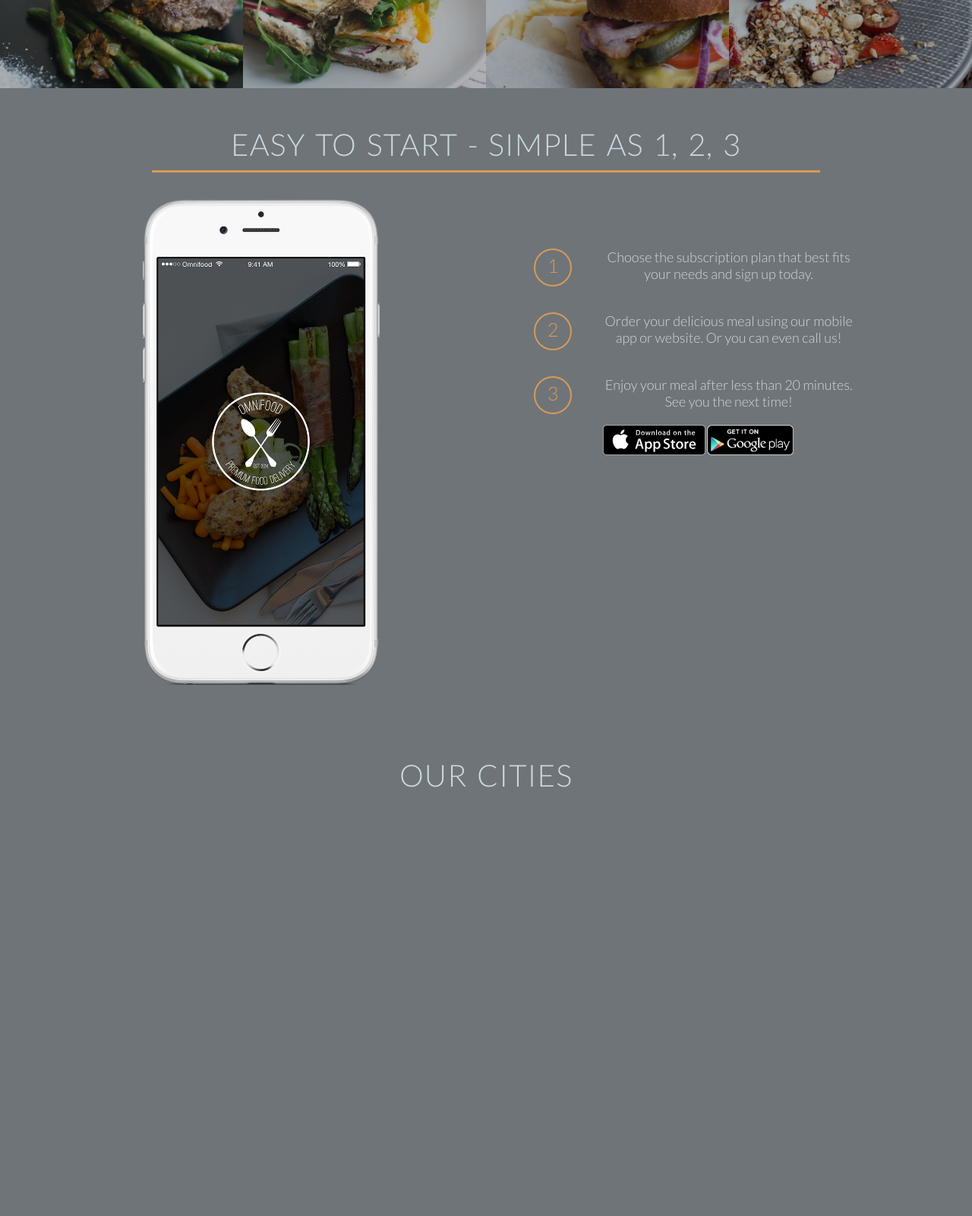
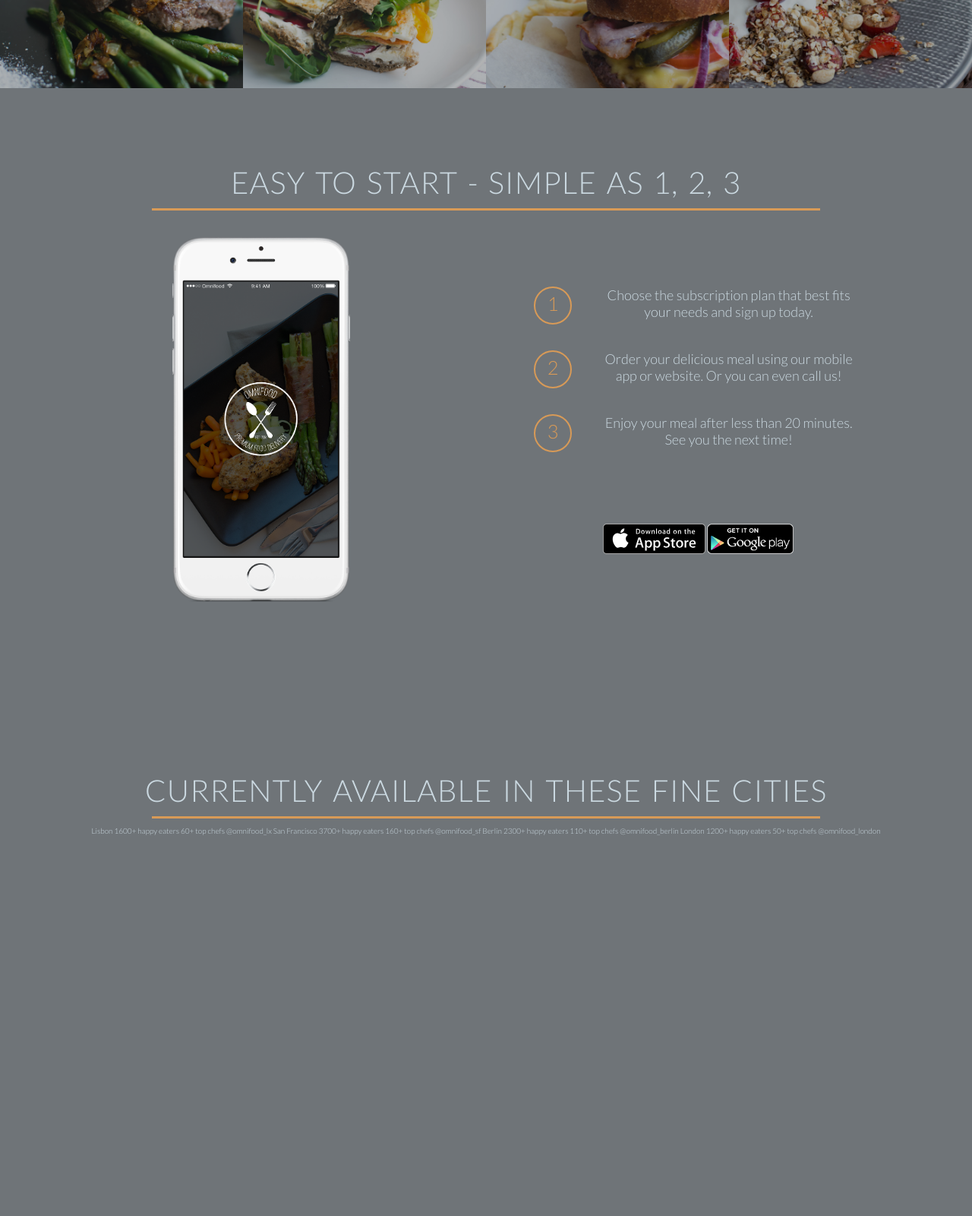
Before and after one commit to JamesStryker/Omnifood-Contents, a plain HTML site: page index.html in a window 1280 px wide. Shown: the part 1840-3440 px from the top of the page at 76% size. Drawn offline with nearby package versions, Linux system fonts and the light colour scheme.

Commit message:
updated vendor section

```diff
--- a/index.html
+++ b/index.html
@@ -1,5 +1,6 @@
 <!DOCTYPE html>
 <html lang="en">
+
 <head>
     <meta charset="UTF-8">
     <meta name="viewport" content="width=device-width, initial-scale=1.0">
@@ -7,13 +8,16 @@
     <meta name="description" content="Omnifood is a healthy alternative to fast food">
 
     <link rel="preconnect" href="https://fonts.gstatic.com">
-    <link href="https://fonts.googleapis.com/css2?family=Lato:ital,wght@0,100;0,300;0,400;0,700;1,100;1,300;1,400;1,700&display=swap" rel="stylesheet">
+    <link
+        href="https://fonts.googleapis.com/css2?family=Lato:ital,wght@0,100;0,300;0,400;0,700;1,100;1,300;1,400;1,700&display=swap"
+        rel="stylesheet">
 
     <link rel="stylesheet" href="vendor/css/Grid.css">
     <link rel="stylesheet" href="resources/css/styles.css">
 
     <title>OmniFoods</title>
 </head>
+
 <body>
     <header>
         <nav>
@@ -29,8 +33,8 @@
         </nav>
         <div class="hero-text-box">
             <h1>Say Goodbye to Junk</h1>
-                <a class="btn btn-full"href="#">Healthy Receipes</a>
-                <a class="btn btn-ghost"href="#">Show me more</a>
+            <a class="btn btn-full" href="#">Healthy Receipes</a>
+            <a class="btn btn-ghost" href="#">Show me more</a>
         </div>
     </header>
     <main>
@@ -39,7 +43,8 @@
                 <h2>Get food fast &mdash; not fast food</h2>
                 <hr class="line">
                 <p class="long-text">
-                    Hello, we’re Omnifood, your new premium food delivery service. We know you’re always busy. No time for cooking. So let us take care of that, we’re really good at it, we promise!
+                    Hello, we’re Omnifood, your new premium food delivery service. We know you’re always busy. No time
+                    for cooking. So let us take care of that, we’re really good at it, we promise!
                 </p>
             </div>
             <div class="row">
@@ -48,7 +53,8 @@
                     <h3>Up to 365 days/year</h3>
                     <hr class="line">
                     <p>
-                        Never cook again! We really mean that. Our subscription plans include up to 365 days/year coverage. You can also choose to order more flexibly if that's your style.
+                        Never cook again! We really mean that. Our subscription plans include up to 365 days/year
+                        coverage. You can also choose to order more flexibly if that's your style.
                     </p>
                 </div>
                 <div class="col span-1-of-4 box">
@@ -56,7 +62,8 @@
                     <h3>Ready in 20 minutes</h3>
                     <hr class="line">
                     <p>
-                        You're only twenty minutes away from your delicious and super healthy meals delivered right to your home. We work with the best chefs in each town to ensure that you're 100% happy.
+                        You're only twenty minutes away from your delicious and super healthy meals delivered right to
+                        your home. We work with the best chefs in each town to ensure that you're 100% happy.
                     </p>
                 </div>
                 <div class="col span-1-of-4 box">
@@ -64,7 +71,8 @@
                     <h3>100% organic</h3>
                     <hr class="line">
                     <p>
-                        All our vegetables are fresh, organic and local. Animals are raised without added hormones or antibiotics. Good for your health, the environment, and it also tastes better!
+                        All our vegetables are fresh, organic and local. Animals are raised without added hormones or
+                        antibiotics. Good for your health, the environment, and it also tastes better!
                     </p>
                 </div>
                 <div class="col span-1-of-4 box">
@@ -72,36 +80,44 @@
                     <h3>Order anything</h3>
                     <hr class="line">
                     <p>
-                        We don't limit your creativity, which means you can order whatever you feel like. You can also choose from our menu containing over 100 delicious meals. It's up to you!
+                        We don't limit your creativity, which means you can order whatever you feel like. You can also
+                        choose from our menu containing over 100 delicious meals. It's up to you!
                     </p>
                 </div>
             </div>
         </section>
         <section id="meals">
-           <ul class="meal-showcase">
+            <ul class="meal-showcase clearfix">
                 <li>
-                   <figure class="meal-photo"><img src="resources/css/images/1.jpg" alt="Korean bibimbap with egg and vegetables"></figure>
+                    <figure class="meal-photo"><img src="resources/css/images/1.jpg"
+                            alt="Korean bibimbap with egg and vegetables"></figure>
                 </li>
                 <li>
-                   <figure class="meal-photo"><img src="resources/css/images/2.jpg" alt="Italian pizza with cherry tomatoes"></figure>
+                    <figure class="meal-photo"><img src="resources/css/images/2.jpg"
+                            alt="Italian pizza with cherry tomatoes"></figure>
                 </li>
                 <li>
-                   <figure class="meal-photo"><img src="resources/css/images/3.jpg" alt="Chicken breast steak with vegetables"></figure>
+                    <figure class="meal-photo"><img src="resources/css/images/3.jpg"
+                            alt="Chicken breast steak with vegetables"></figure>
                 </li>
                 <li>
                     <figure class="meal-photo"><img src="resources/css/images/4.jpg" alt="Autumn pumpkin soup"></figure>
                 </li>
                 <li>
-                   <figure class="meal-photo"><img src="resources/css/images/5.jpg" alt="Paleo beef steak with vegetables"></figure>
+                    <figure class="meal-photo"><img src="resources/css/images/5.jpg"
+                            alt="Paleo beef steak with vegetables"></figure>
                 </li>
                 <li>
-                   <figure class="meal-photo"><img src="resources/css/images/6.jpg" alt="Healthy baguette with egg and vegetables"></figure>
+                    <figure class="meal-photo"><img src="resources/css/images/6.jpg"
+                            alt="Healthy baguette with egg and vegetables"></figure>
                 </li>
                 <li>
-                   <figure class="meal-photo"><img src="resources/css/images/7.jpg" alt="Burger with cheddar and bacon"></figure>
+                    <figure class="meal-photo"><img src="resources/css/images/7.jpg"
+                            alt="Burger with cheddar and bacon"></figure>
                 </li>
                 <li>
-                   <figure class="meal-photo"><img src="resources/css/images/8.jpg" alt="Granola with cherries and strawberries"></figure>
+                    <figure class="meal-photo"><img src="resources/css/images/8.jpg"
+                            alt="Granola with cherries and strawberries"></figure>
                 </li>
             </ul>
         </section>
@@ -125,21 +141,44 @@
                         <div>3</div>
                         <p>Enjoy your meal after less than 20 minutes. See you the next time!</p>
                     </div>
-                    <a href="#"><img class="app-btn" src="resources/css/images/download-app.svg" alt="app store button"></a>
-                    <a href="#"><img class="app-btn" src="resources/css/images/download-app-android.png" alt="play store button"></a>
+                    <a href="#"><img class="app-btn" src="resources/css/images/download-app.svg"
+                            alt="app store button"></a>
+                    <a href="#"><img class="app-btn" src="resources/css/images/download-app-android.png"
+                            alt="play store button"></a>
                 </div>
             </div>
         </section>
 
         <section id="cities">
-            <h2>Our cities</h2>
-            <div class="row"></div>
+            <div class="row">
+                <h2>Currently Available in these Fine Cities</h2>
+                <hr class="line">
+            </div>
+            Lisbon
+            1600+ happy eaters
+            60+ top chefs
+            @omnifood_lx
+
+            San Francisco
+            3700+ happy eaters
+            160+ top chefs
+            @omnifood_sf
+
+            Berlin
+            2300+ happy eaters
+            110+ top chefs
+            @omnifood_berlin
+
+            London
+            1200+ happy eaters
+            50+ top chefs
+            @omnifood_london
         </section>
         <section id="signUp">
             <h2>Sign up</h2>
             <div class="row">
                 <!-- Will send form to action later when built -->
-                <form action="#"method="post" class="signUpForm">
+                <form action="#" method="post" class="signUpForm">
                     <div class="container">
 
                         <label for="email"><b>Email</b></label>
@@ -152,10 +191,12 @@
                         <input type="password" placeholder="Repeat Password" name="psw-repeat" required>
 
                         <label>
-                                  <input type="checkbox" checked="checked" name="remember" style="margin-bottom:15px"> Remember me
+                            <input type="checkbox" checked="checked" name="remember" style="margin-bottom:15px">
+                            Remember me
                         </label>
 
-                                <p>By creating an account you agree to our <a href="#" style="color:dodgerblue">Terms & Privacy</a>.</p>
+                        <p>By creating an account you agree to our <a href="#" style="color:dodgerblue">Terms &
+                                Privacy</a>.</p>
 
                         <div class="clearfix">
                             <button type="button" class="cancelbtn">Cancel</button>
@@ -166,7 +207,9 @@
             </div>
         </section>
         <!-- Scroll to Top -->
-       <button onclick="topFunction()" id="scrollTop" title="Go to top"><ion-icon name="arrow-up-outline"></ion-icon></button>
+        <button onclick="topFunction()" id="scrollTop" title="Go to top">
+            <ion-icon name="arrow-up-outline"></ion-icon>
+        </button>
     </main>
 
     <!-- IonIcons link (usage - <ion-icon name="example"></ion-icon> )-->
@@ -174,4 +217,5 @@
     <!-- Main js file -->
     <script src="resources/js/index.js"></script>
 </body>
+
 </html>
--- a/resources/css/_header.scss
+++ b/resources/css/_header.scss
@@ -15,7 +15,7 @@ header{
     text-align: center;
 }
 h1, h2{
-    margin-bottom: 10px;
+    margin: 0 0 10px 0;
     font-size: 4em;
     font-weight: 300;
     text-transform: uppercase;
--- a/resources/css/_main.scss
+++ b/resources/css/_main.scss
@@ -22,3 +22,11 @@ section{
     background-color: #6F7478;
     text-align: center;
   }
+.clearfix{zoom:1}
+.clearfix:after{
+    content:" ";
+    clear:both;
+    display:block;
+    height:0;
+    visibility: hidden;
+}
--- a/resources/css/styles.scss
+++ b/resources/css/styles.scss
@@ -44,8 +44,11 @@
   /*-----------------*/
     /*App Showing*/
 /*-----------------*/
+#appShow{
+    margin-top: 50px;
+}
 .phoneImg{
-    height:80vh;
+    height:60vh;
 }
 .appShow-box{
     margin-top:25px;
@@ -74,18 +77,16 @@
         margin-right: 30px;
     }
 }
-
-.steps{
-
+.appStep:last-of-type{
+    margin-bottom:80px;
 }
 .app-btn{
     height:40px;
     width:auto;
 }
   /*-----------------*/
-    /*App Showing*/
+    /*Cities*/
 /*-----------------*/
 #cities{
     height:100vh;
-    margin-top: 30px;
 }
```
Also changed, not shown: resources/css/styles.css, 1 other file. Lines whose indentation alone changed are shown as unchanged.
